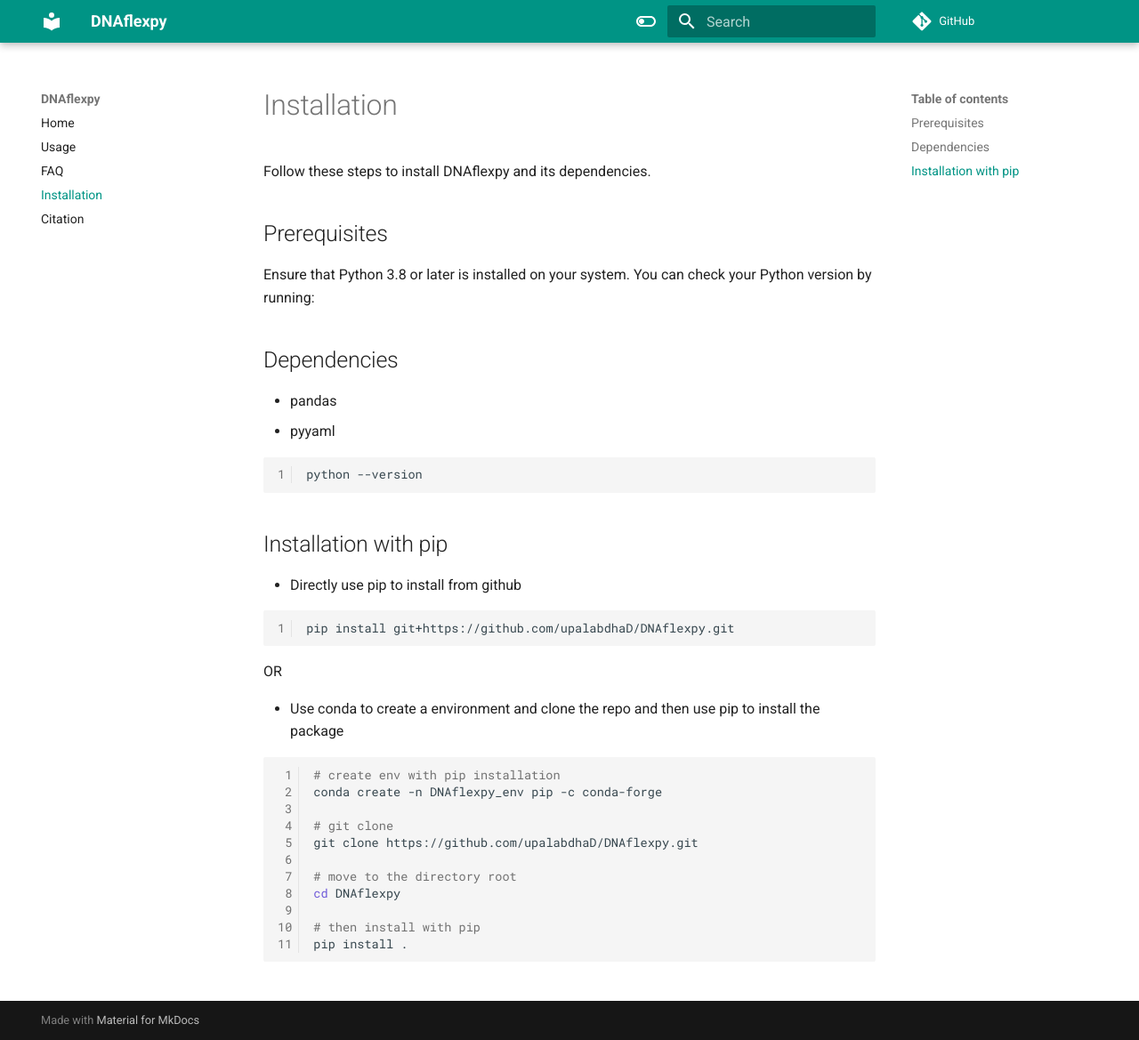
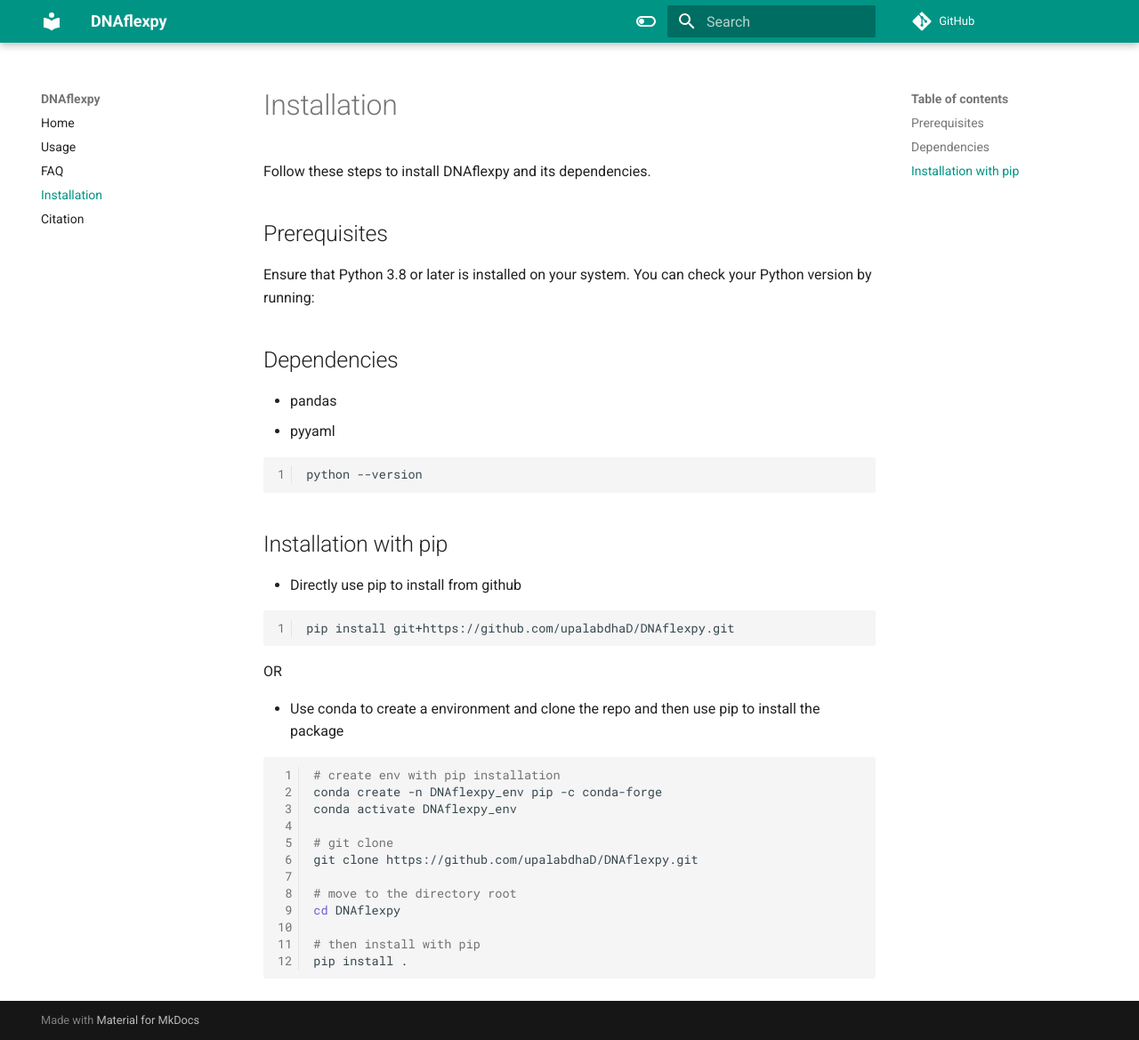
Before and after one commit to UpalabdhaD/DNAflexpy, an MkDocs documentation site: the page built from docs/installation.md, in a window 1280 px wide and 1169 px high. Shown: the whole window at 89% size. Built offline with MkDocs 1.6.1 and Material for MkDocs 9.7.7, drawn with Linux system fonts in a browser that asks for light colours; comment, search, counter and statistics services are not loaded.

Commit message:
Updated docs

````diff
--- a/docs/installation.md
+++ b/docs/installation.md
@@ -10,12 +10,10 @@
 - pandas
 - pyyaml
 
+```bash
+python --version
+```
 
-```bash
-
-python --version
-
-```
 ## Installation with pip
 
 - Directly use pip to install from github
@@ -31,6 +29,7 @@
 ```bash
 # create env with pip installation
 conda create -n DNAflexpy_env pip -c conda-forge
+conda activate DNAflexpy_env
 
 # git clone
 git clone https://github.com/upalabdhaD/DNAflexpy.git
````
Also changed, not shown: docs/usage.md (+0 -1 lines).
